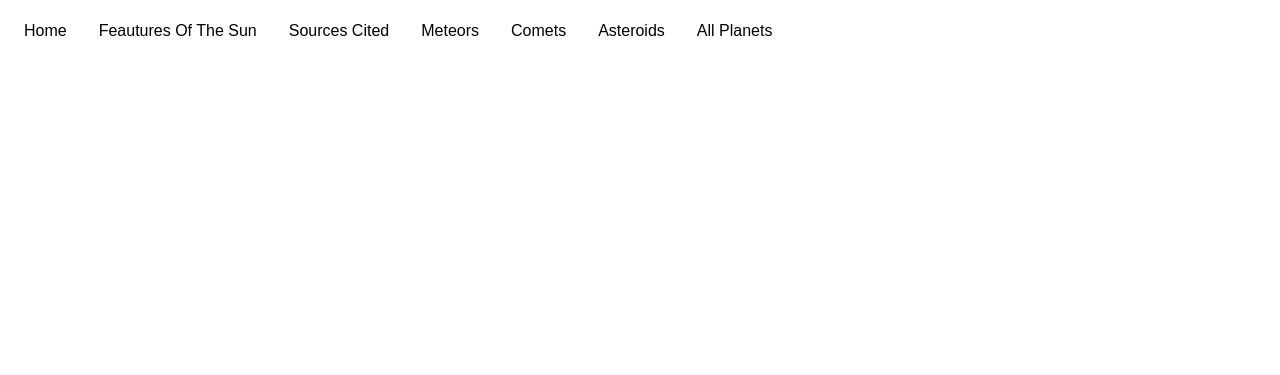
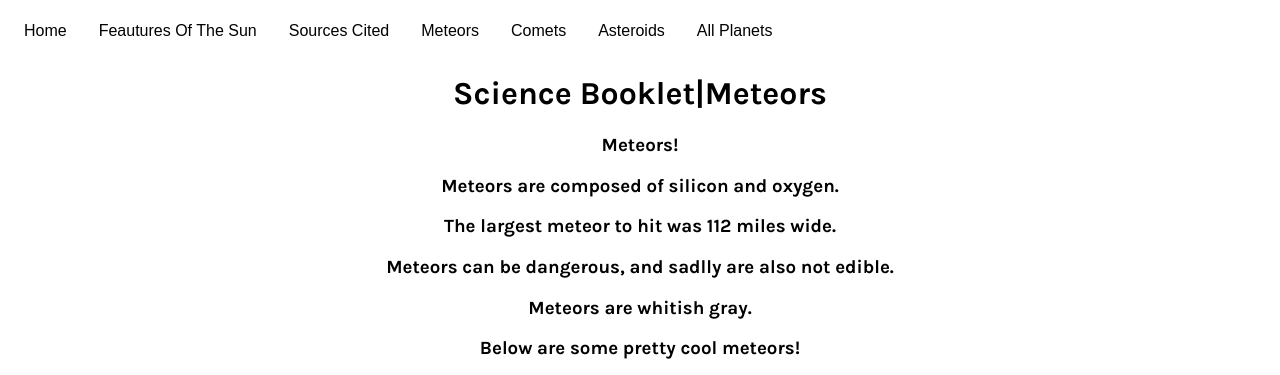
Before and after one commit to Skelitin-JS/PhysicalScience-Project, a plain HTML site: page meteors.html in a window 1280 px wide. Shown: the top 375 px of the page. Drawn offline with Linux system fonts and the light colour scheme; some icons are missing.

Commit message:
finished meteors, almost doen

```diff
--- a/meteors.html
+++ b/meteors.html
@@ -109,3 +109,13 @@
       }
     }
     </script>
+    <h1> Science Booklet|Meteors</h1>
+    <title> Science Booklet|Meteors</title>
+    <h3> Meteors!</h3>
+    <h3> Meteors are composed of silicon and oxygen.</h3>
+    <h3> The largest meteor to hit was 112 miles wide.</h3>
+    <h3> Meteors can be dangerous, and sadlly are also not edible.</h3>
+    <h3> Meteors are whitish gray.</h3>
+    <h3> Below are some pretty cool meteors!</h3>
+    <img src="https://encrypted-tbn0.gstatic.com/images?q=tbn:ANd9GcSBRWU8dJbYUazD7NElMGa5r9HpP-Egk-HEIVqLV9lrwEwKfW8NeEohYSSwb-tpaVdIhsk:https://www.science.org/do/10.1126/science.aal1046/abs/sn-musicmeteors.png&usqp=CAU" alt="meteor1" width="500" height="500">
+    <img src="https://encrypted-tbn0.gstatic.com/images?q=tbn:ANd9GcSxHK98NSFiK72Gx9CYA6bp4rGc5aL8fLU3BQ&usqp=CAU" alt="meteor2" height="500" width="500">
```
